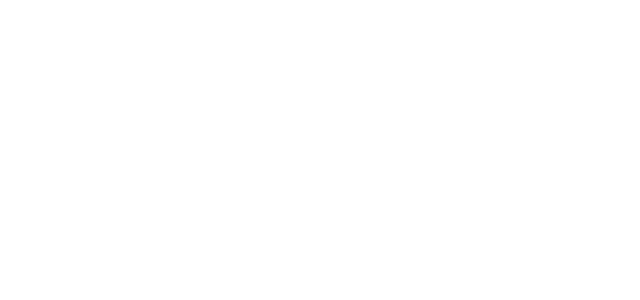
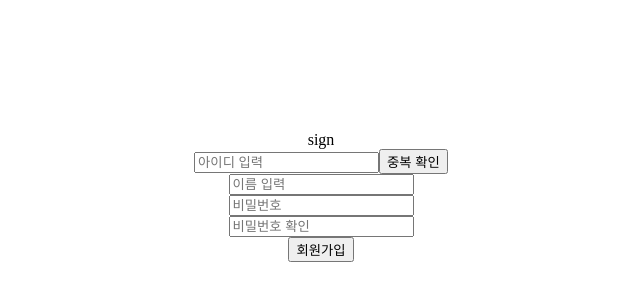
Before and after one commit to IWBD/20220207-kyu-talk-react, a React app: page /signUpUser in a window 1280 px wide. Before the commit this address had no page. Shown: the part 204-504 px from the top of the page, without its empty margins (319-959 px from the left). Built offline with nearby package versions, Linux system fonts and the light colour scheme.

Commit message:
회원가입 완료

```diff
--- a/src/App.js
+++ b/src/App.js
@@ -3,7 +3,7 @@
 import { PopupManagerProvider } from '@context/popupManager'
 import Home from '@page/home'
 import SignInUser from '@page/signInUser'
-
+import SignUpUser from '@page/signUpUser'
 
 function App() {
   return (
@@ -12,6 +12,7 @@
         <Routes>
           <Route path="/" element={<Home/>}></Route>
           <Route path="/signInUser" element={<SignInUser/>}></Route>
+          <Route path="/signUpUser" element={<SignUpUser/>}></Route>
         </Routes>
       </div>
     </PopupManagerProvider>
--- a/src/page/home/index.js
+++ b/src/page/home/index.js
@@ -1,5 +1,5 @@
 import React, { useState } from 'react'
-import req2svr from './req2svr'
+// import req2svr from './req2svr'
 
 import Hello from '@component/hello'
 // import { usePopupManageer } from '@context/popupManager'
--- a/src/page/signInUser/index.js
+++ b/src/page/signInUser/index.js
@@ -17,7 +17,7 @@
 
   const onSignInUser = useCallback( () => {
     navigate( '/' )
-  }, [] )
+  }, [ navigate ] )
 
   return (
     <div className={styles.signInUserWrapper}>
--- /dev/null
+++ b/src/page/signUpUser/index.js
@@ -0,0 +1,105 @@
+import styles from './styles.module.scss'
+import _ from 'lodash'
+import React, { useState, useCallback, useEffect } from 'react'
+import req2svr from './req2svr'
+import { useNavigate } from 'react-router-dom'
+
+
+// setState는 비동기 함수라 항상 최신값을 유지한다는 보장이 없다.
+// 비동기 함수를 호출할 경우 사용하는 모든 state를 dependency로 넣어야한다
+function SignUpUser() {
+  const [ userId, setUserId ] = useState( '' )
+  const [ password, setPassword ] = useState( '' )
+  const [ verificationPassword, setVerificationPassword ] = useState( '' )
+  const [ name, setName ] = useState( '' )
+  const [ userIdAvailable, setUserIdAvailable ] = useState( '' )
+  const navigate = useNavigate()
+
+  const onInputUserId = useCallback( event => {
+    setUserId( event.target.value )
+  }, [] )
+
+  const onInputPassword = useCallback( event => {
+    setPassword( event.target.value )
+  }, [] )
+
+  const onInputVerificationPassword = useCallback( event => {
+    setVerificationPassword( event.target.value )
+  }, [] )
+
+  const onInputName = useCallback( event => {
+    setName( event.target.value )
+  }, [] )
+
+  const checkDuplication = useCallback( async () => {
+    try {
+      const res = await req2svr.checkDuplication( userId )
+      const isAvailable = _.get( res, 'data.payload.isAvailable' )
+      setUserIdAvailable( !!isAvailable )
+    } catch( err ) {
+      console.error( err )
+      setUserIdAvailable( '' )
+    }
+  }, [userId] )
+
+  const onSignUpUser = useCallback( async () => {
+    if( !userId || !password || !verificationPassword || !name ) {
+      alert( '비어있는 필드가 있습니다.' )
+      return
+    } else if( !userIdAvailable ) {
+      alert( '아이디 중복확인을 해주세요.' )
+      return
+    } else if( password !== verificationPassword ) {
+      alert( '비밀번호를 확인하세요.' )
+      return
+    }
+
+    try {
+      const res = await req2svr.signUpUser( { userId, password, verificationPassword, name } )
+      if( res.ststus !== 200 ) {
+        throw new Error( 'sign up fail' )
+      }
+      navigate( '/signInUser' )
+    } catch( err ) {
+      console.error( err )
+    }
+  }, [ userId, password, verificationPassword, name, userIdAvailable, navigate ] )
+
+  useEffect( () => {
+    setUserIdAvailable( false )
+  }, [userId] )
+
+  return (
+    <div className={styles.signUpUserWrapper}>
+      <div className={styles.title}>sign</div>
+      <div className={styles.inputFiledArea}>
+        <input className={styles.inputFiledArea}
+               placeholder="아이디 입력"
+               value={userId}
+               onChange={onInputUserId}/>
+        <button onClick={checkDuplication}>{ userIdAvailable ? '확인 완료' : '중복 확인' }</button>
+      </div>
+      <div className={styles.inputFiledArea}>
+        <input className={styles.inputFiledArea}
+               placeholder="이름 입력"
+               value={password}
+               onInput={onInputPassword}/>
+      </div>
+      <div className={styles.inputFiledArea}>
+        <input className={styles.inputFiledArea}
+               placeholder="비밀번호"
+              value={verificationPassword}
+              onInput={onInputVerificationPassword}/>
+      </div>
+      <div className={styles.inputFiledArea}>
+        <input className={styles.inputFiledArea}
+               placeholder="비밀번호 확인"
+              value={name}
+              onInput={onInputName}/>
+      </div>
+      <button className={styles.signInButton} onClick={onSignUpUser}>회원가입</button>
+    </div>
+  )
+}
+
+export default React.memo( SignUpUser )
--- /dev/null
+++ b/src/page/signUpUser/req2svr.js
@@ -0,0 +1,14 @@
+import axios from 'axios'
+
+const req2svr = {
+  signUpUser( user ) {
+    return axios.post( 'http://localhost:3001/api/user/signupuser', {
+      user
+    } )
+  },
+  checkDuplication( userId ) {
+    return axios.get( 'http://localhost:3001/api/user/checkduplication', { params: { userId } } )
+  }
+}
+
+export default req2svr
--- a/src/page/signUp/styles.module.scss
+++ b/src/page/signUpUser/styles.module.scss
@@ -1,4 +1,4 @@
-.sign-up-user-wrapper {
+.signUpUserWrapper {
   display: flex;
   align-items: center;
   justify-content: center;
@@ -19,5 +19,4 @@
   .signInButton {
 
   }
-
 }
```
Also changed, not shown: src/page/signUp/index.js (deleted, +0 -48 lines).
